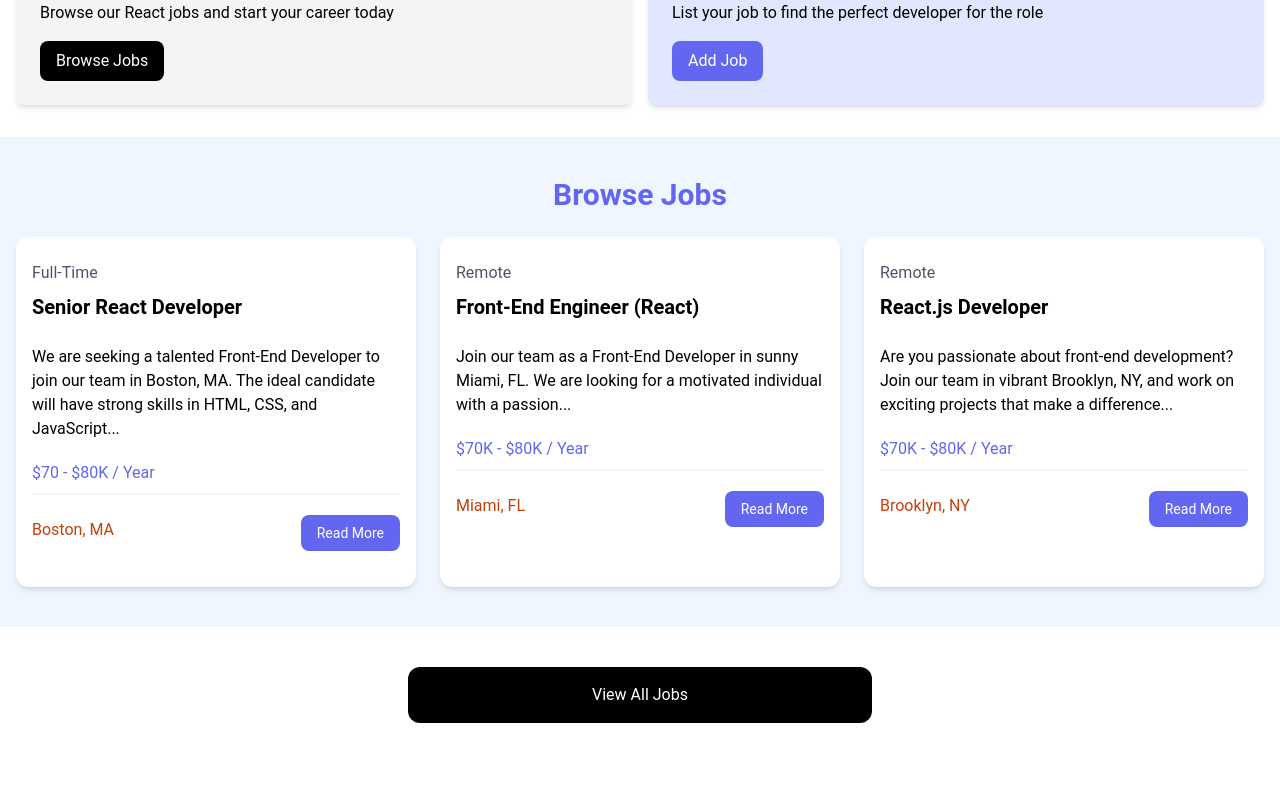
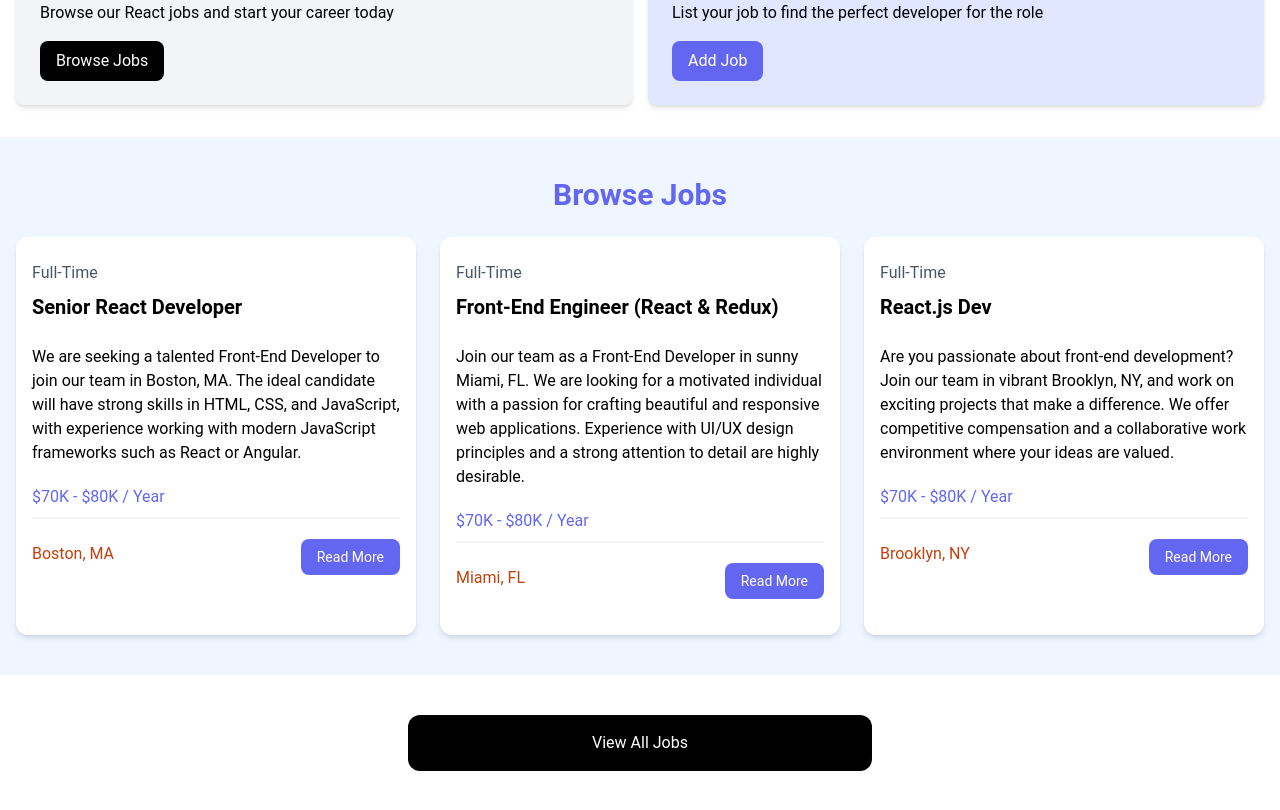
Before and after one commit to durgeshkk/react-crash-course-practical, a React (Vite) app in the folder react-crash-course-2024/: page / in a window 1280 px wide. Shown: the part 500-1310 px from the top of the page. Before the commit the page ends 1263 px from the top, so only its background shows below. Built offline with nearby package versions, Linux system fonts and the light colour scheme.

Commit message:
Add: Job Listing Component Dynamic

```diff
--- a/react-crash-course-2024/src/App.jsx
+++ b/react-crash-course-2024/src/App.jsx
@@ -2,7 +2,7 @@
 import Hero from "./components/Hero"
 import Navbar from "./components/Navbar"
 import HomeCards from './components/HomeCards';
-import JobListing from "./components/JobListing";
+import JobListings from "./components/JobListings";
 
 const App = () => {
   return (
@@ -14,7 +14,7 @@
 
       <HomeCards />
 
-      <JobListing />
+      <JobListings />
 
       <section className="m-auto max-w-lg my-10 px-6">
         <a
--- a/react-crash-course-2024/src/components/JobListing.jsx
+++ b/react-crash-course-2024/src/components/JobListing.jsx
@@ -1,39 +1,27 @@
-import jobs from '../jobs.json'
-
-const JobListing = () => {
-  console.log(jobs);
+const JobListing = ({job}) => {
   return (
     // <div>JobListing</div>
-    // {/* <!-- Browse Jobs --> */}
-    <section className="bg-blue-50 px-4 py-10">
-    <div className="container-xl lg:container m-auto">
-        <h2 className="text-3xl font-bold text-indigo-500 mb-6 text-center">
-        Browse Jobs
-        </h2>
-        <div className="grid grid-cols-1 md:grid-cols-3 gap-6">
-        {/* <!-- Job Listing 1 --> */}
     <div className="bg-white rounded-xl shadow-md relative">
         <div className="p-4">
         <div className="mb-6">
-                <div className="text-gray-600 my-2">Full-Time</div>
-                <h3 className="text-xl font-bold">Senior React Developer</h3>
+            <div className="text-gray-600 my-2">{job.type}</div>
+            <h3 className="text-xl font-bold">{job.title}</h3>
         </div>
 
-            <div className="mb-5">
-            We are seeking a talented Front-End Developer to join our team in Boston, MA. The ideal candidate will have strong skills in HTML, CSS, and JavaScript...
-            </div>
+        <div className="mb-5">{job.description}</div>
 
-            <h3 className="text-indigo-500 mb-2">$70 - $80K / Year</h3>
+        <h3 className="text-indigo-500 mb-2">{job.salary} / Year</h3>
 
         <div className="border border-gray-100 mb-5"></div>
 
         <div className="flex flex-col lg:flex-row justify-between mb-4">
             <div className="text-orange-700 mb-3">
             <i className="fa-solid fa-location-dot text-lg"></i>
-                Boston, MA
+            {job.location}
             </div>
             <a
-                href="job.html"
+            // Redirect this to correct job id
+            href={`/job/${job.id}`}
             className="h-[36px] bg-indigo-500 hover:bg-indigo-600 text-white px-4 py-2 rounded-lg text-center text-sm"
             >
             Read More
@@ -41,69 +29,6 @@
         </div>
         </div>
     </div>
-        {/* <!-- Job Listing 2 --> */}
-        <div className="bg-white rounded-xl shadow-md relative">
-            <div className="p-4">
-            <div className="mb-6">
-                <div className="text-gray-600 my-2">Remote</div>
-                <h3 className="text-xl font-bold">Front-End Engineer (React)</h3>
-            </div>
-
-            <div className="mb-5">
-            Join our team as a Front-End Developer in sunny Miami, FL. We are looking for a motivated individual with a passion...
-            </div>
-
-            <h3 className="text-indigo-500 mb-2">$70K - $80K / Year</h3>
-
-            <div className="border border-gray-100 mb-5"></div>
-
-            <div className="flex flex-col lg:flex-row justify-between mb-4">
-                <div className="text-orange-700 mb-3">
-                <i className="fa-solid fa-location-dot text-lg"></i>
-                Miami, FL
-                </div>
-                <a
-                href="job.html"
-                className="h-[36px] bg-indigo-500 hover:bg-indigo-600 text-white px-4 py-2 rounded-lg text-center text-sm"
-                >
-                Read More
-                </a>
-            </div>
-            </div>
-        </div>
-        {/* <!-- Job Listing 3 --> */}
-        <div className="bg-white rounded-xl shadow-md relative">
-            <div className="p-4">
-            <div className="mb-6">
-                <div className="text-gray-600 my-2">Remote</div>
-                <h3 className="text-xl font-bold">React.js Developer</h3>
-            </div>
-
-            <div className="mb-5">
-                Are you passionate about front-end development? Join our team in vibrant Brooklyn, NY, and work on exciting projects that make a difference...
-            </div>
-
-            <h3 className="text-indigo-500 mb-2">$70K - $80K / Year</h3>
-
-            <div className="border border-gray-100 mb-5"></div>
-
-            <div className="flex flex-col lg:flex-row justify-between mb-4">
-                <div className="text-orange-700 mb-3">
-                <i className="fa-solid fa-location-dot text-lg"></i>
-                Brooklyn, NY
-                </div>
-                <a
-                href="job.html"
-                className="h-[36px] bg-indigo-500 hover:bg-indigo-600 text-white px-4 py-2 rounded-lg text-center text-sm"
-                >
-                Read More
-                </a>
-            </div>
-            </div>
-        </div>
-        </div>
-    </div>
-    </section>
   )
 }
 
--- /dev/null
+++ b/react-crash-course-2024/src/components/JobListings.jsx
@@ -0,0 +1,28 @@
+import jobs from '../jobs.json'
+import JobListing from './JobListing'
+
+const JobListings = () => {
+
+  const recentJobs = jobs.slice(0,3);
+
+  return (
+    // <div>JobListing</div>
+    // {/* <!-- Browse Jobs --> */}
+    <section className="bg-blue-50 px-4 py-10">
+    <div className="container-xl lg:container m-auto">
+        <h2 className="text-3xl font-bold text-indigo-500 mb-6 text-center">
+        Browse Jobs
+        </h2>
+        <div className="grid grid-cols-1 md:grid-cols-3 gap-6">
+            {/* {jobs.map((job) => ( */}
+            {recentJobs.map((job) => (
+                // Since for all of the jobs listed components, heading, indentation and all will remain same, so grab either of them and paste within...
+                <JobListing key={job.id} job={job}/>
+            ))}
+        </div>
+    </div>
+    </section>
+  )
+}
+
+export default JobListings
```
Lines whose indentation alone changed are shown as unchanged.
